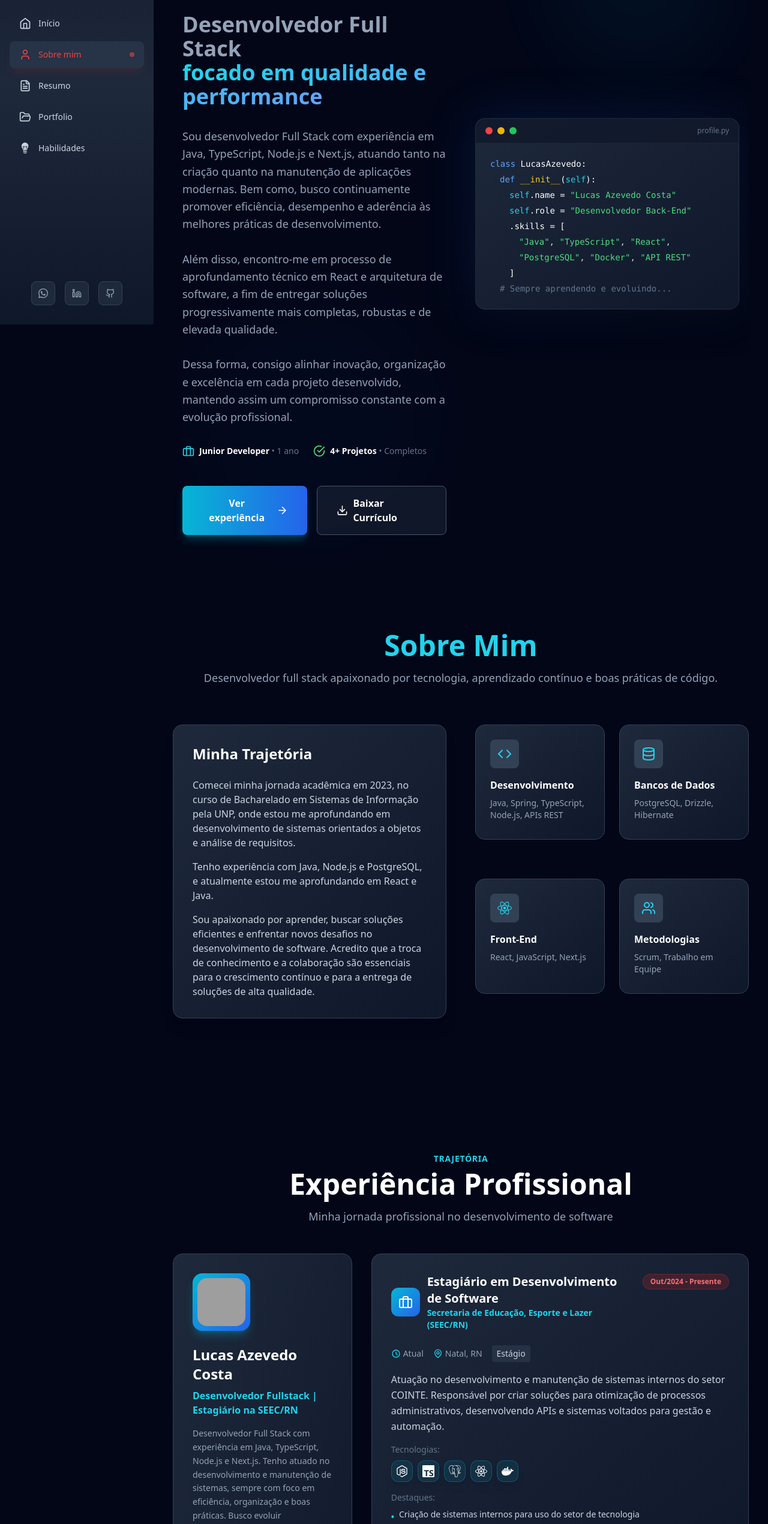
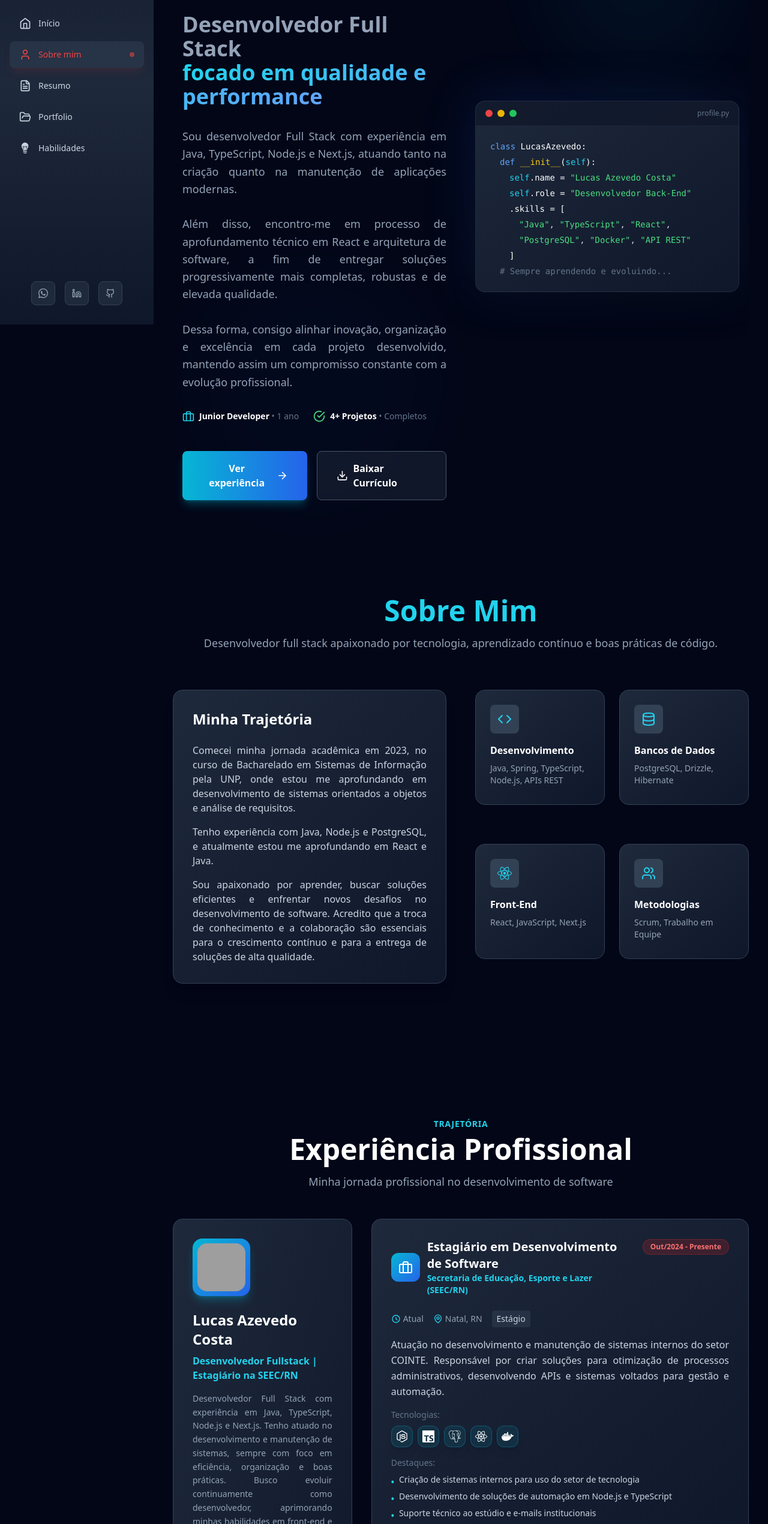
Before and after one commit to LucasAzevedoCosta/Portifolio, a React (Vite) app: page / in a window 1280 px wide. Shown: the part 259-2800 px from the top of the page at 60% size. Built offline with nearby package versions, Linux system fonts and the light colour scheme; grey boxes are pictures that could not be loaded.

Commit message:
Refactor: Justificando os textos

```diff
--- a/src/components/about/aboutTrajectory.jsx
+++ b/src/components/about/aboutTrajectory.jsx
@@ -4,7 +4,7 @@ export function AboutTrajectory({ title, paragraphs }) {
       <div className="bg-gradient-to-br from-slate-800 to-slate-900 rounded-2xl p-8 border border-slate-700 shadow-xl">
         <h3 className="text-2xl font-bold text-white mb-6">{title}</h3>
 
-        <div className="space-y-4 text-slate-300">
+        <div className="space-y-4 text-slate-300 text-justify">
           {paragraphs.map((text, i) => (
             <p key={i}>{text}</p>
           ))}
--- a/src/components/experience/experienceCard.jsx
+++ b/src/components/experience/experienceCard.jsx
@@ -39,7 +39,7 @@ export function ExperienceCard({ exp }) {
         </span>
       </div>
 
-      <p className="text-slate-300 mb-4 leading-relaxed">{exp.description}</p>
+      <p className="text-slate-300 mb-4 leading-relaxed text-justify">{exp.description}</p>
 
       <div className="mb-4">
         <p className="text-sm text-slate-500 mb-2">Tecnologias:</p>
--- a/src/components/experience/experienceProfileCard.jsx
+++ b/src/components/experience/experienceProfileCard.jsx
@@ -15,7 +15,7 @@ export function ExperienceProfileCard({ personalInfo }) {
           {personalInfo.name}
         </h3>
         <p className="text-cyan-400 font-semibold mb-4">{personalInfo.title}</p>
-        <p className="text-slate-400 text-sm leading-relaxed mb-6">
+        <p className="text-slate-400 text-sm leading-relaxed mb-6 text-justify">
           {personalInfo.description}
         </p>
       </div>
--- a/src/components/experience/experienceSection.jsx
+++ b/src/components/experience/experienceSection.jsx
@@ -19,7 +19,6 @@ export function ExperienceSection() {
           </p>
         </div>
 
-        {/* Layout de duas colunas */}
         <div className="grid grid-cols-1 lg:grid-cols-3 gap-8">
           <div className="lg:col-span-1">
             <ExperienceProfileCard personalInfo={personalInfo} />
--- a/src/components/hero/heroContent.jsx
+++ b/src/components/hero/heroContent.jsx
@@ -18,11 +18,10 @@ export function HeroContent() {
         </h2>
       </div>
 
-      <p className="text-lg text-slate-400 leading-relaxed max-w-xl space-y-4">
+      <p className="text-lg text-slate-400 leading-relaxed max-w-xl space-y-4 text-justify">
         Sou desenvolvedor Full Stack com experiência em Java, TypeScript,
         Node.js e Next.js, atuando tanto na criação quanto na manutenção de
-        aplicações modernas. Bem como, busco continuamente promover eficiência,
-        desempenho e aderência às melhores práticas de desenvolvimento.
+        aplicações modernas.
         <br />
         <br />
         Além disso, encontro-me em processo de aprofundamento técnico em React e
--- a/src/components/portfolio/projectModal.jsx
+++ b/src/components/portfolio/projectModal.jsx
@@ -28,7 +28,7 @@ export function ProjectModal({ project, onClose }) {
               <h4 className="text-cyan-400 font-semibold mb-2">
                 Informação do projeto:
               </h4>
-              <p className="text-slate-300 text-sm leading-relaxed">
+              <p className="text-slate-300 text-sm leading-relaxed text-justify">
                 {details.info}
               </p>
             </div>
--- a/src/utils/lists/projects.js
+++ b/src/utils/lists/projects.js
@@ -44,7 +44,7 @@ export const projects = [
         { icon: SiReact, category: "frontend" },
       ],
       date: "19/11/2025",
-      //url: "#",
+      url: "https://lucasazevedo.vercel.app/",
       github: "https://github.com/LucasAzevedoCosta/Portifolio",
       images: [cvonline],
     },
```
